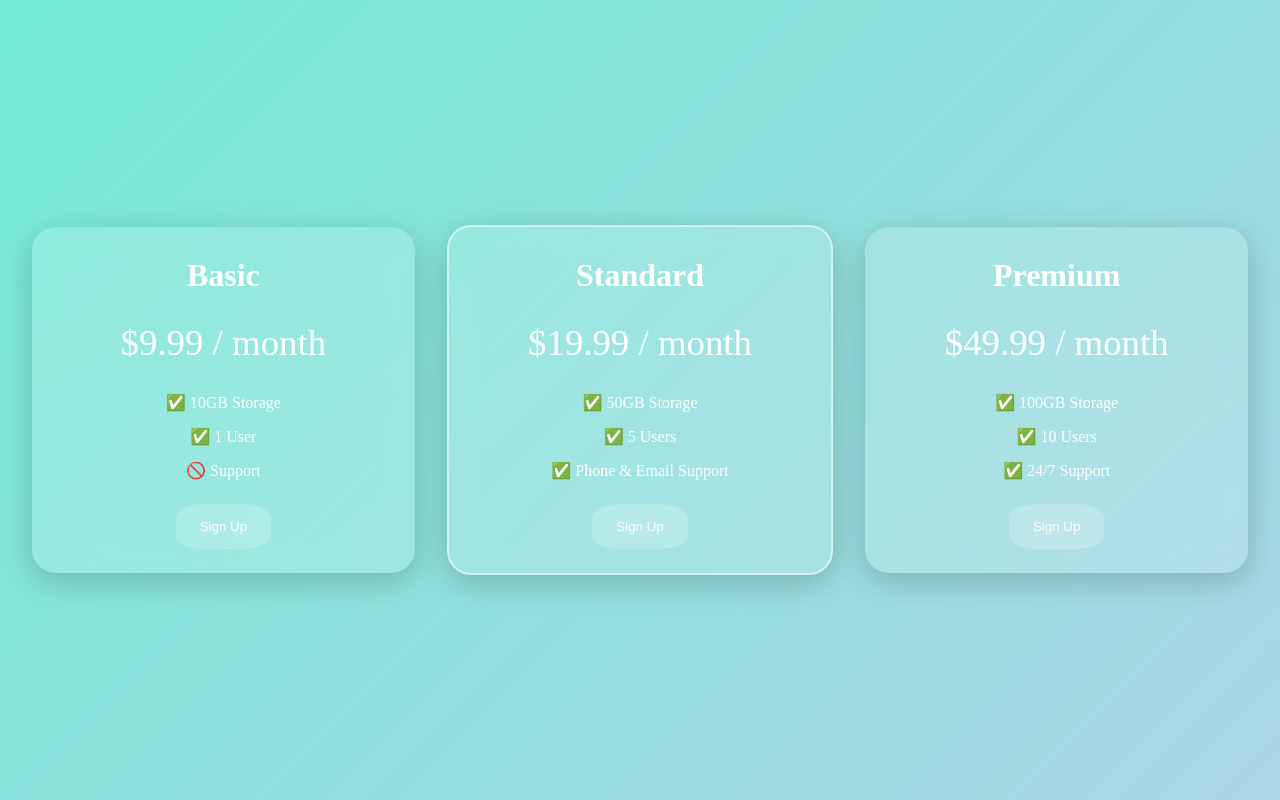
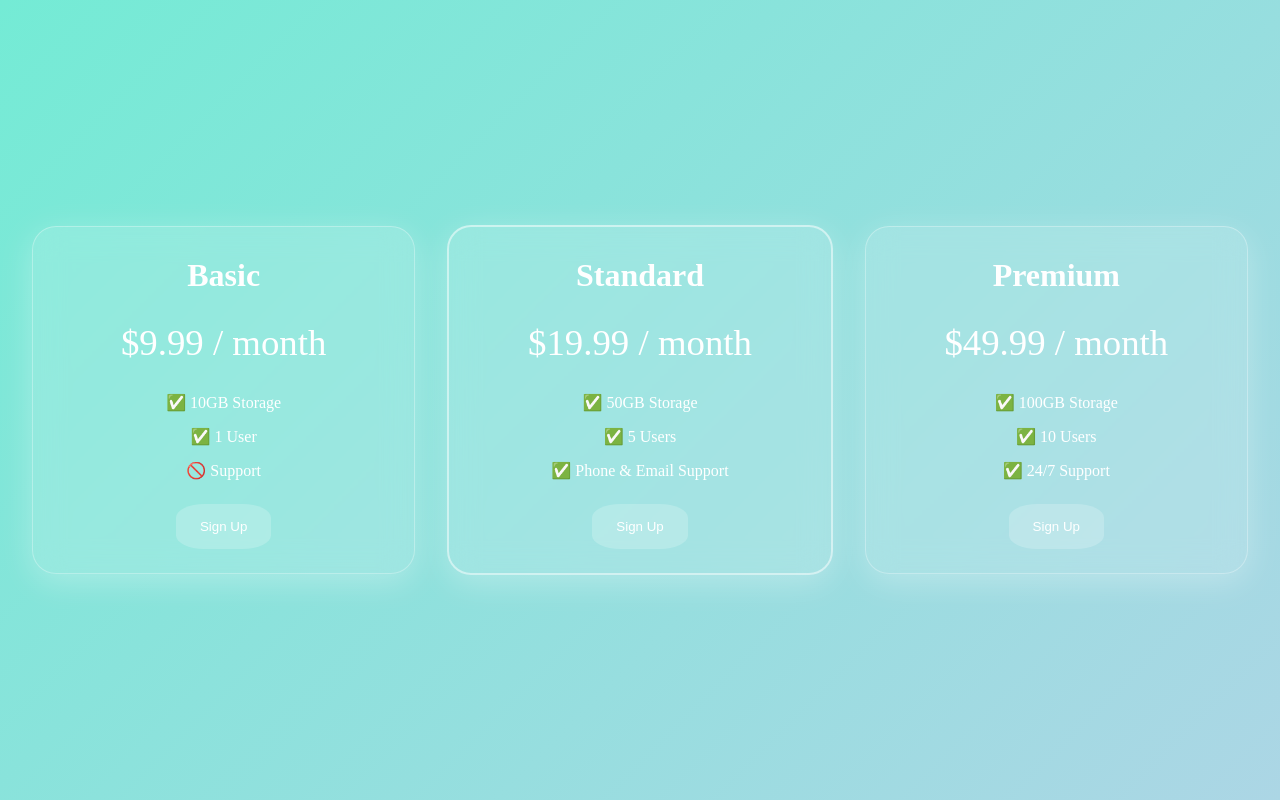
Before and after one commit to RayooG/table-pricing, a plain HTML site: page index.html in a window 1280 px wide. Drawn offline with Linux system fonts and the light colour scheme; a web font is replaced by a local one.

Commit message:
mete limye

```diff
--- a/index.html
+++ b/index.html
@@ -39,15 +39,22 @@
             color: #fff;
             background: rgba(255, 255, 255, 0.15);
             border-radius: 1.5rem;
+            border: 1px solid rgba(255, 255, 255, 0.3);
             backdrop-filter: blur(15px);
-            box-shadow: 0 8px 32px rgba(0, 0, 0, 0.2);
-            transition: transform 0.3s ease, box-shaddow 0.3s ease;
+            box-shadow: 0 8px 32px rgba(255, 255, 255, 0.3);
+            transition: transform all 0.4s ease;
+            cursor: pointer;
         }
         /* le souri a pase sou li */
 
         .pricing-container .pricing-plan:hover {
             transform: translateY(-10px);
-            box-shadow: 0 12px 40px rgba(0, 0, 0, 0.3);
+            box-shadow: 0 12px 40px rgba(0, 123, 255, 0.5);
+        }
+
+        .pricing-container .pricing-plan:focus {
+            outline: none;
+            box-shadow: 0 8px 20px rgba( 0, 123, 255, 0.6);
         }
 
         .pricing-container .pricing-plan .plan-title {
```
